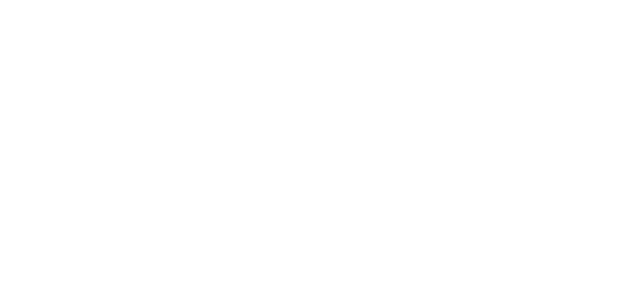
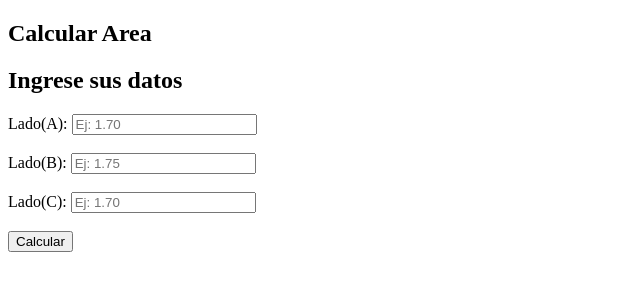
Before and after one commit to ADAllendez/ProgramacionIII, a plain HTML site: page Ejercicios/Ejercicio5/index.html in a window 1280 px wide. Shown: the whole page, without its empty margins (0-640 px from the left). Drawn offline with Linux system fonts and the light colour scheme.

Commit message:
Agregando ejericio5

```diff
--- a/Ejercicios/Ejercicio5/index.html
+++ b/Ejercicios/Ejercicio5/index.html
@@ -3,9 +3,24 @@
 <head>
     <meta charset="UTF-8">
     <meta name="viewport" content="width=device-width, initial-scale=1.0">
-    <title>Document</title>
+    <title>Ejercicio5</title>
 </head>
 <body>
+    <div class="container">
+        <h2>Calcular Area</h2>
+        <div class="container-datos">
+            <h2>Ingrese sus datos</h2>
+            <label>Lado(A): <input type="number" id="ladoA" placeholder="Ej: 1.70"/></label><br />
+            <br>
+            <label>Lado(B): <input type="number" id="ladoB" placeholder="Ej: 1.75"/></label><br />
+            <br>
+            <label>Lado(C): <input type="number" id="ladoC" placeholder="Ej: 1.70"/></label><br />
 
+
+        </div>
+        <br>
+        <button onclick="calcular()">Calcular</button>
+    </div>
+    <script src="./script.js"></script>
 </body>
 </html>
--- /dev/null
+++ b/Ejercicios/Ejercicio5/script.js
@@ -0,0 +1,14 @@
+function calcular(){
+    const ladoA = parseFloat(document.getElementById("ladoA").value);
+    const ladoB = parseFloat(document.getElementById("ladoB").value);
+    const ladoC = parseFloat(document.getElementById("ladoC").value);
+
+    if (isNaN(ladoA) || isNaN(ladoB) ||isNaN(ladoC) || ladoA <= 0 || ladoB <= 0 || ladoC <=0) {
+        alert("Los valores no deben estar vacios");
+        return;
+    }
+    const areaRectangular = ladoB * ladoC ;
+    const areaTriangular = (ladoB * (ladoA - ladoC))/2;
+    const Area = areaRectangular + areaTriangular;
+    alert(`El Area es ${Area.toFixed(2)} m²`);
+}
```
